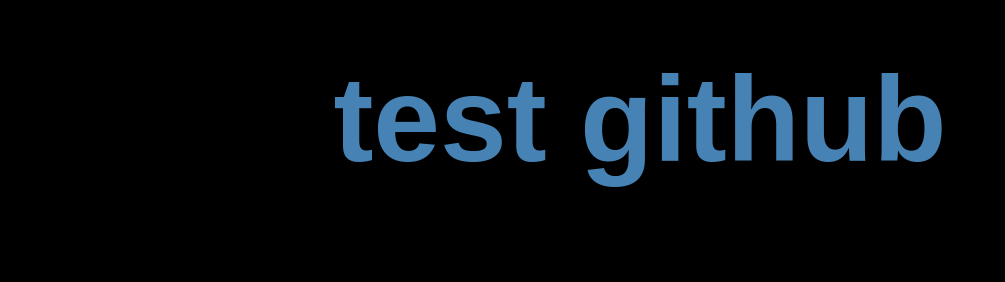
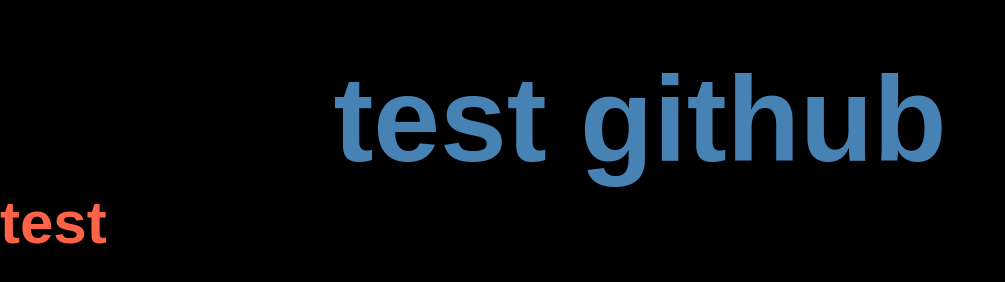
Before and after one commit to Alireza-Abaryan/test, a plain HTML site: page index.html in a window 1280 px wide. Shown: the whole page, without its empty margins (0-1005 px from the left). Drawn offline with Linux system fonts and the light colour scheme.

Commit message:
add h2 text

```diff
--- a/index.html
+++ b/index.html
@@ -12,6 +12,7 @@
 <body>
 
     <h1>test github</h1>
+    <h2>test</h2>
 
 </body>
 
--- a/style.css
+++ b/style.css
@@ -16,3 +16,8 @@ h1{
     color: steelblue;
 
 }
+
+h2{
+    font-size: 60px;
+    color: tomato;
+}
```
